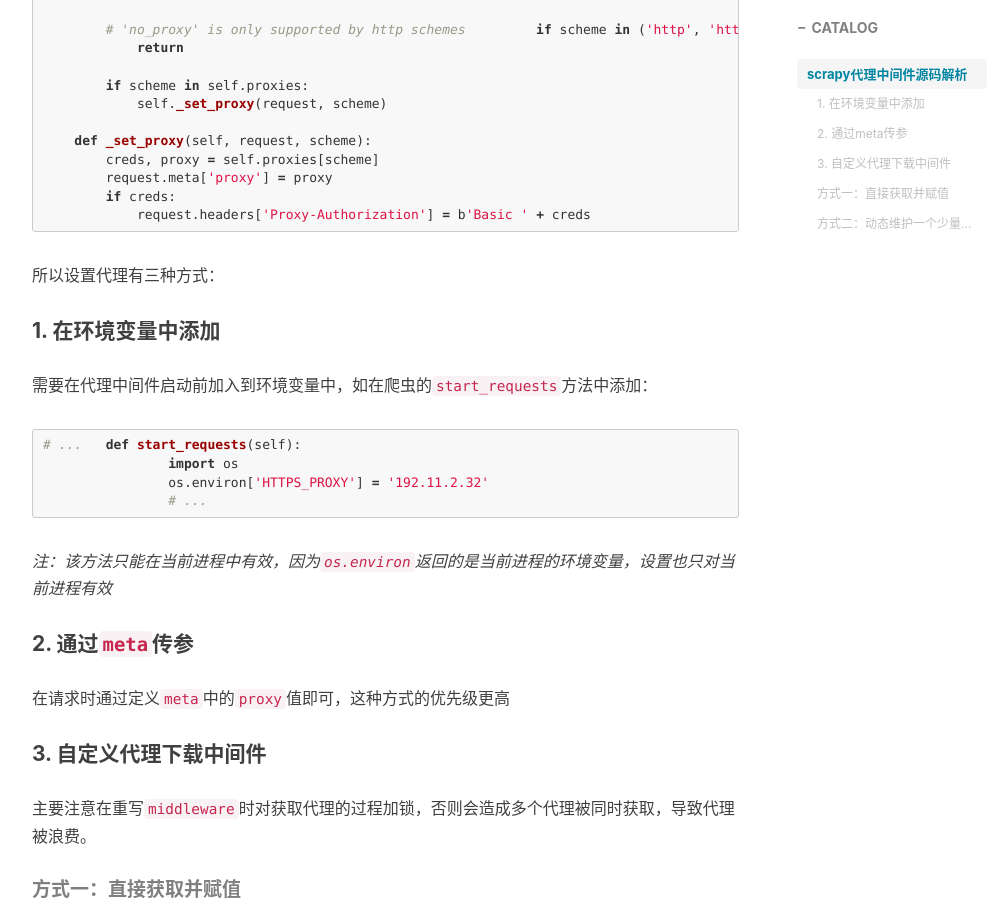
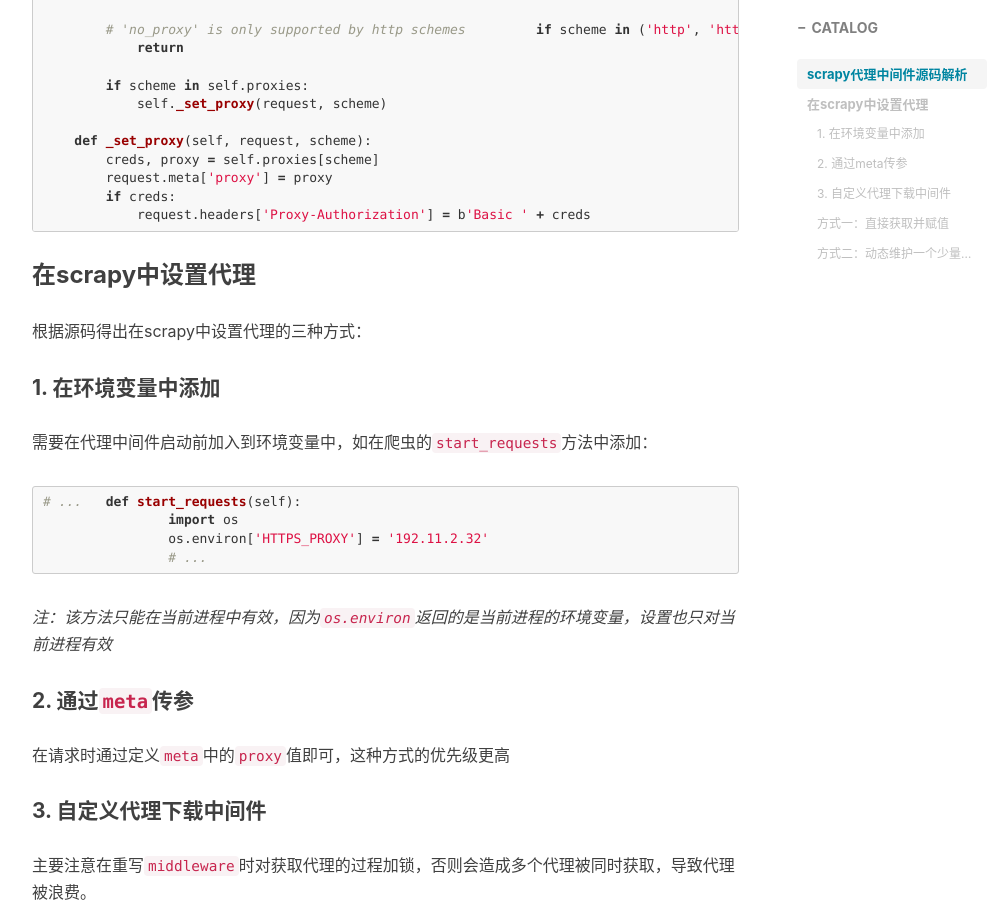
Before and after one commit to financialfly/financialfly.github.io, a Jekyll site: the page built from _posts/2019-05-14-scrapy代理中间件源码和自定义代理下载中间件.md, in a window 1280 px wide and 900 px high, scrolled down 1528 px. Shown: the whole window, without its empty margins (233-1231 px from the left). Built offline with Jekyll 4.4.1, drawn with Linux system fonts in a browser that asks for light colours; nearby versions of some CDN libraries; comment, search, counter and statistics services are not loaded.

Commit message:
update post

````diff
--- a/_posts/2019-05-14-scrapy代理中间件源码和自定义代理下载中间件.md
+++ b/_posts/2019-05-14-scrapy代理中间件源码和自定义代理下载中间件.md
@@ -86,7 +86,8 @@
             request.headers['Proxy-Authorization'] = b'Basic ' + creds
 ```
 
-所以设置代理有三种方式：
+### 在scrapy中设置代理
+根据源码得出在scrapy中设置代理的三种方式：
 
 #### 1. 在环境变量中添加
 需要在代理中间件启动前加入到环境变量中，如在爬虫的`start_requests`方法中添加：
````
